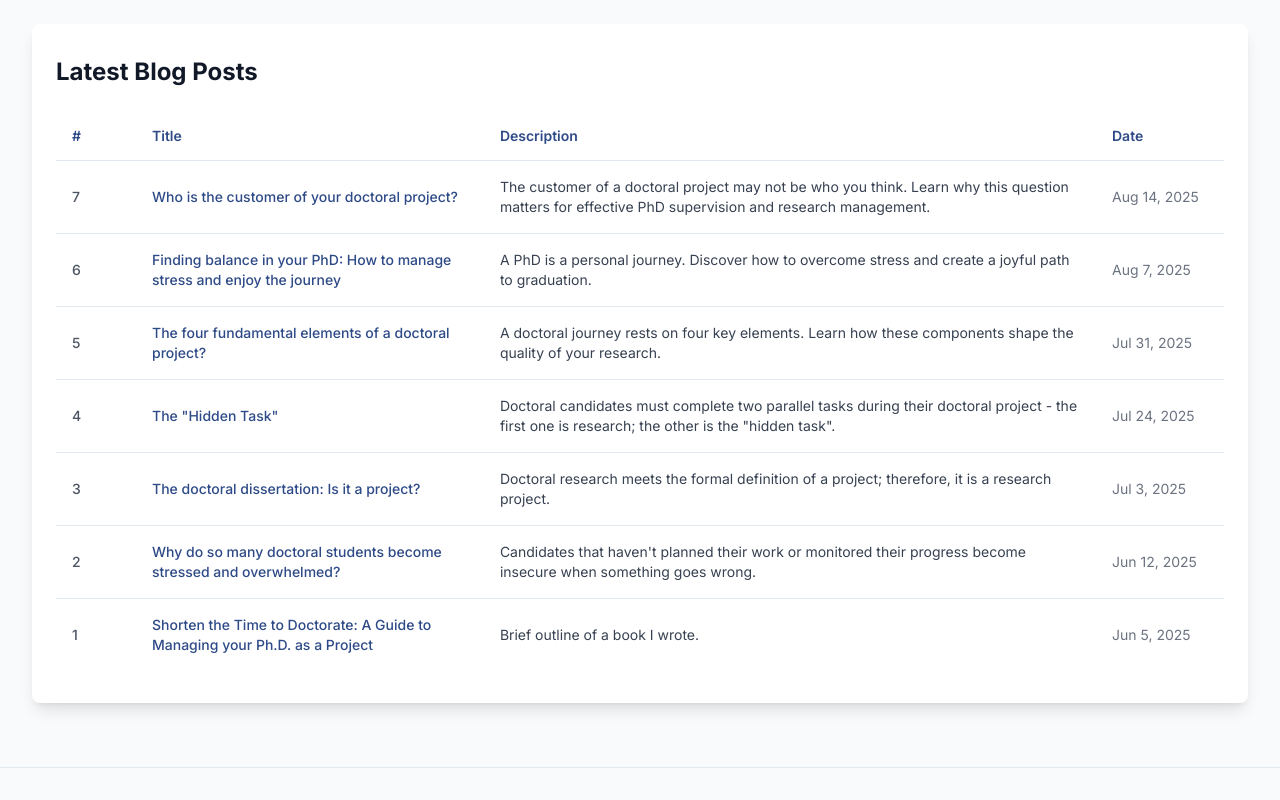
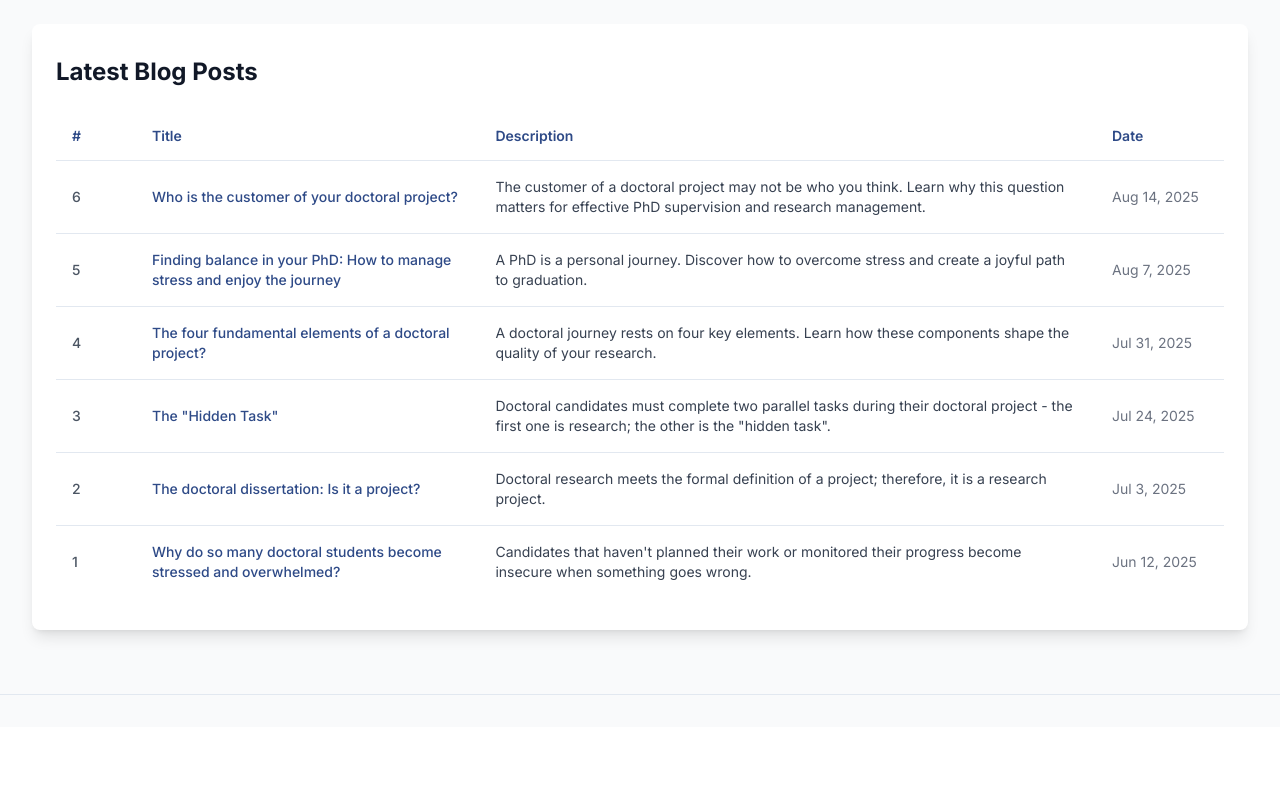
Before and after one commit to ReuvenKatz/pathway-nexus-gateway1, a React (Vite) app: page /blogs in a window 1280 px wide. Shown: the part 329-1129 px from the top of the page. After the commit the page ends 1056 px from the top, so only its background shows below. Built offline with nearby package versions, Linux system fonts and the light colour scheme; a web font is replaced by a local one.

Commit message:
Remove blog post

```diff
--- a/src/data/blogs.ts
+++ b/src/data/blogs.ts
@@ -81,25 +81,6 @@ export const blogs: Blog[] = [
     `
   },
   {
-    id: "4",
-    title: "Shorten the Time to Doctorate: A Guide to Managing your Ph.D. as a Project",
-    description: "Brief outline of a book I wrote.",
-    publishDate: "2025-06-05",
-    content: `
-      <div class="prose max-w-none">
-        <p>In 2009 I published a book titled, "Shorten the Time to Doctorate: A Guide to Managing your Ph.D. as a Project".</p>
-
-        <p>The book is written especially for graduate students to help them in their doctoral research. This book explains, in simple terms, how to apply management techniques to shorten the time to your doctoral degree by at least ONE whole year. The techniques are generic and can be easily applied to improve all doctoral projects, regardless of academic field. The book is packed with practical tips which are easy to apply.</p>
-
-        <p>A chapter is devoted to explaining how to identify, avoid, and cope with potential crises in a doctoral program. Each potential crisis is explained and analyzed to help the candidate avoid or resolve it.</p>
-
-        <p>The book is short, informative, affordable and fun. It can help many Ph.D. candidates to improve their overall performance, as well as guide graduate students who are considering joining a doctoral program.</p>
-
-        <p>The book is available online.</p>
-      </div>
-    `
-  },
-  {
     id: "5",
     title: "Why do so many doctoral students become stressed and overwhelmed?",
     description: "Candidates that haven't planned their work or monitored their progress become insecure when something goes wrong.",
```
